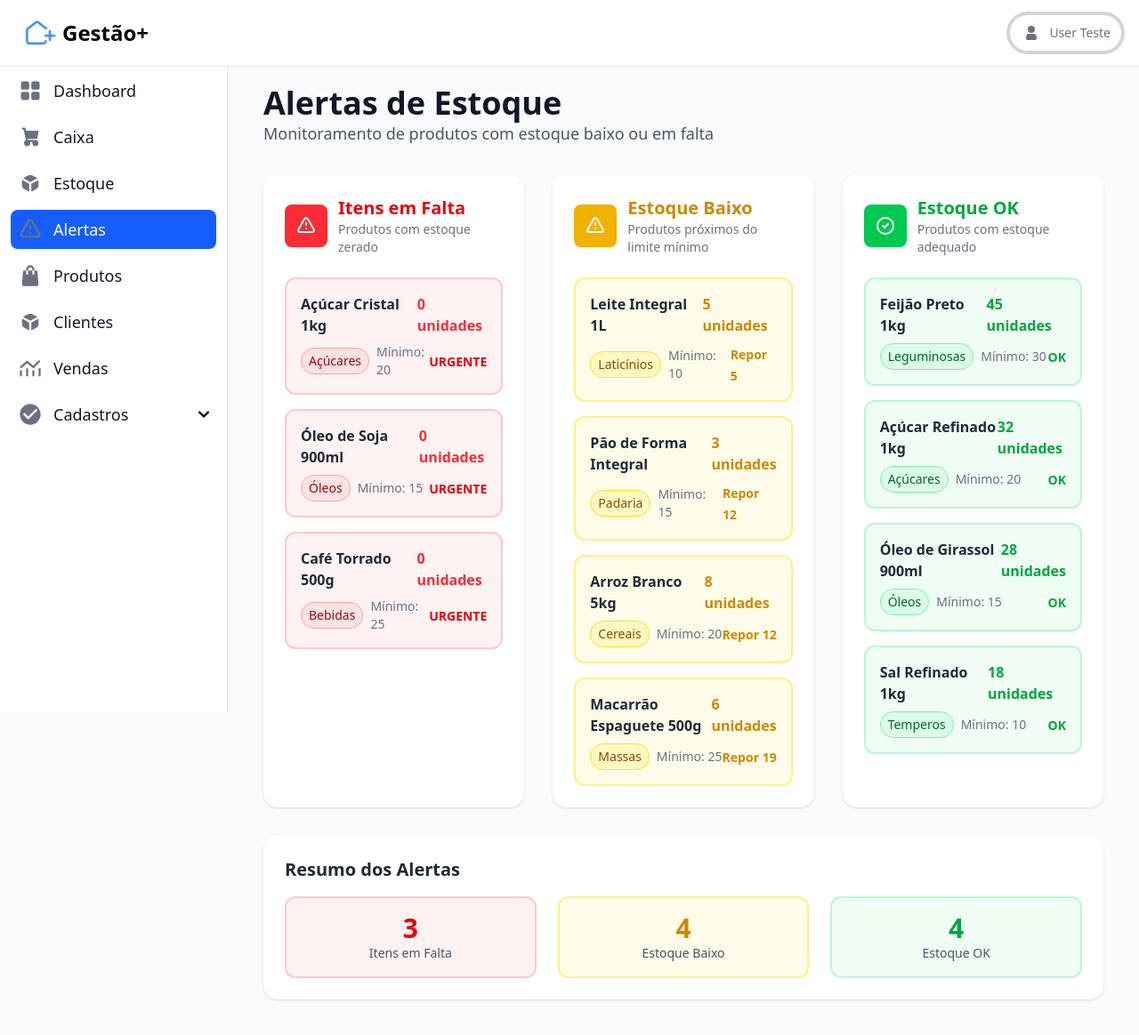
After one commit to vinipadilha/gestao_mais, a Flask app: page /alertas in a window 1280 px wide. The commit adds this page. Shown: the whole page at 89% size. Run offline with Flask 3, Linux system fonts and the light colour scheme; style sheets or scripts are compiled from the project's sources; some libraries are stand-ins or nearby versions.

Commit message:
add página alerts

```diff
--- a/app/routes.py
+++ b/app/routes.py
@@ -44,3 +44,7 @@ def vendas():
 @app.route("/caixa")
 def caixa():
     return render_template("caixa.html")
+
+@app.route("/alertas")
+def alertas():
+    return render_template("alertas.html")
--- /dev/null
+++ b/app/templates/alertas.html
@@ -0,0 +1,284 @@
+<!DOCTYPE html>
+<html lang="en">
+  <head>
+    <meta charset="UTF-8" />
+    <meta name="viewport" content="width=device-width, initial-scale=1.0" />
+    <title>Alertas de Estoque - Gestão+</title>
+    <link href="{{ url_for('static', filename='css/tailwind/output.css') }}" rel="stylesheet">
+  </head>
+  <body class="bg-gray-50 dark:bg-gray-900">
+    {% include 'sidebar.html' %}
+
+    <!-- Conteúdo principal -->
+    <main class="p-10 sm:ml-64 pt-24">
+      <!-- Título da página -->
+      <div class="mb-8">
+        <h1 class="text-4xl font-bold text-gray-900 dark:text-white">Alertas de Estoque</h1>
+        <p class="text-lg text-gray-600 dark:text-gray-400">Monitoramento de produtos com estoque baixo ou em falta</p>
+      </div>
+
+      <!-- Grid com as 3 listas de alertas -->
+      <div class="grid grid-cols-1 lg:grid-cols-3 gap-8">
+
+        <!-- Lista Vermelha - Itens Faltando -->
+        <div class="bg-white dark:bg-gray-800 p-6 rounded-2xl shadow">
+          <div class="flex items-center gap-3 mb-6">
+            <div class="p-3 bg-red-500 rounded-lg">
+              <svg class="w-6 h-6 text-white" fill="none" stroke="currentColor" stroke-width="2" viewBox="0 0 24 24">
+                <path stroke-linecap="round" stroke-linejoin="round" d="M12 9v2m0 4h.01m-6.938 4h13.856c1.54 0 2.502-1.667 1.732-3L13.732 4c-.77-1.333-2.694-1.333-3.464 0L3.34 16c-.77 1.333.192 3 1.732 3z"/>
+              </svg>
+            </div>
+            <div>
+              <h2 class="text-xl font-bold text-red-600 dark:text-red-400">Itens em Falta</h2>
+              <p class="text-sm text-gray-500 dark:text-gray-400">Produtos com estoque zerado</p>
+            </div>
+          </div>
+
+          <div class="space-y-4">
+            <!-- Item em falta 1 -->
+            <div class="p-4 rounded-xl bg-red-50 dark:bg-red-900/30 border-2 border-red-200 dark:border-red-700">
+              <div class="flex justify-between items-center">
+                <span class="font-semibold text-gray-800 dark:text-gray-200">Açúcar Cristal 1kg</span>
+                <span class="text-red-500 dark:text-red-400 font-bold">0 unidades</span>
+              </div>
+              <div class="flex justify-between items-center mt-2">
+                <div class="flex items-center gap-2">
+                  <span class="px-2 py-1 text-sm rounded-2xl bg-red-100 text-red-800 dark:bg-red-800 dark:text-red-200 border border-red-300 dark:border-red-600">Açúcares</span>
+                  <span class="text-sm text-gray-500 dark:text-gray-300">Mínimo: 20</span>
+                </div>
+                <div>
+                  <span class="text-sm text-red-600 dark:text-red-400 font-semibold">URGENTE</span>
+                </div>
+              </div>
+            </div>
+
+            <!-- Item em falta 2 -->
+            <div class="p-4 rounded-xl bg-red-50 dark:bg-red-900/30 border-2 border-red-200 dark:border-red-700">
+              <div class="flex justify-between items-center">
+                <span class="font-semibold text-gray-800 dark:text-gray-200">Óleo de Soja 900ml</span>
+                <span class="text-red-500 dark:text-red-400 font-bold">0 unidades</span>
+              </div>
+              <div class="flex justify-between items-center mt-2">
+                <div class="flex items-center gap-2">
+                  <span class="px-2 py-1 text-sm rounded-2xl bg-red-100 text-red-800 dark:bg-red-800 dark:text-red-200 border border-red-300 dark:border-red-600">Óleos</span>
+                  <span class="text-sm text-gray-500 dark:text-gray-300">Mínimo: 15</span>
+                </div>
+                <div>
+                  <span class="text-sm text-red-600 dark:text-red-400 font-semibold">URGENTE</span>
+                </div>
+              </div>
+            </div>
+
+            <!-- Item em falta 3 -->
+            <div class="p-4 rounded-xl bg-red-50 dark:bg-red-900/30 border-2 border-red-200 dark:border-red-700">
+              <div class="flex justify-between items-center">
+                <span class="font-semibold text-gray-800 dark:text-gray-200">Café Torrado 500g</span>
+                <span class="text-red-500 dark:text-red-400 font-bold">0 unidades</span>
+              </div>
+              <div class="flex justify-between items-center mt-2">
+                <div class="flex items-center gap-2">
+                  <span class="px-2 py-1 text-sm rounded-2xl bg-red-100 text-red-800 dark:bg-red-800 dark:text-red-200 border border-red-300 dark:border-red-600">Bebidas</span>
+                  <span class="text-sm text-gray-500 dark:text-gray-300">Mínimo: 25</span>
+                </div>
+                <div>
+                  <span class="text-sm text-red-600 dark:text-red-400 font-semibold">URGENTE</span>
+                </div>
+              </div>
+            </div>
+          </div>
+        </div>
+
+        <!-- Lista Amarela - Itens Quase Acabando -->
+        <div class="bg-white dark:bg-gray-800 p-6 rounded-2xl shadow">
+          <div class="flex items-center gap-3 mb-6">
+            <div class="p-3 bg-yellow-500 rounded-lg">
+              <svg class="w-6 h-6 text-white" fill="none" stroke="currentColor" stroke-width="2" viewBox="0 0 24 24">
+                <path stroke-linecap="round" stroke-linejoin="round" d="M12 9v2m0 4h.01m-6.938 4h13.856c1.54 0 2.502-1.667 1.732-3L13.732 4c-.77-1.333-2.694-1.333-3.464 0L3.34 16c-.77 1.333.192 3 1.732 3z"/>
+              </svg>
+            </div>
+            <div>
+              <h2 class="text-xl font-bold text-yellow-600 dark:text-yellow-400">Estoque Baixo</h2>
+              <p class="text-sm text-gray-500 dark:text-gray-400">Produtos próximos do limite mínimo</p>
+            </div>
+          </div>
+
+          <div class="space-y-4">
+            <!-- Item estoque baixo 1 -->
+            <div class="p-4 rounded-xl bg-yellow-50 dark:bg-yellow-900/30 border-2 border-yellow-200 dark:border-yellow-700">
+              <div class="flex justify-between items-center">
+                <span class="font-semibold text-gray-800 dark:text-gray-200">Leite Integral 1L</span>
+                <span class="text-yellow-600 dark:text-yellow-400 font-bold">5 unidades</span>
+              </div>
+              <div class="flex justify-between items-center mt-2">
+                <div class="flex items-center gap-2">
+                  <span class="px-2 py-1 text-sm rounded-2xl bg-yellow-100 text-yellow-800 dark:bg-yellow-800 dark:text-yellow-200 border border-yellow-300 dark:border-yellow-600">Laticínios</span>
+                  <span class="text-sm text-gray-500 dark:text-gray-300">Mínimo: 10</span>
+                </div>
+                <div>
+                  <span class="text-sm text-yellow-600 dark:text-yellow-400 font-semibold">Repor 5</span>
+                </div>
+              </div>
+            </div>
+
+            <!-- Item estoque baixo 2 -->
+            <div class="p-4 rounded-xl bg-yellow-50 dark:bg-yellow-900/30 border-2 border-yellow-200 dark:border-yellow-700">
+              <div class="flex justify-between items-center">
+                <span class="font-semibold text-gray-800 dark:text-gray-200">Pão de Forma Integral</span>
+                <span class="text-yellow-600 dark:text-yellow-400 font-bold">3 unidades</span>
+              </div>
+              <div class="flex justify-between items-center mt-2">
+                <div class="flex items-center gap-2">
+                  <span class="px-2 py-1 text-sm rounded-2xl bg-yellow-100 text-yellow-800 dark:bg-yellow-800 dark:text-yellow-200 border border-yellow-300 dark:border-yellow-600">Padaria</span>
+                  <span class="text-sm text-gray-500 dark:text-gray-300">Mínimo: 15</span>
+                </div>
+                <div>
+                  <span class="text-sm text-yellow-600 dark:text-yellow-400 font-semibold">Repor 12</span>
+                </div>
+              </div>
+            </div>
+
+            <!-- Item estoque baixo 3 -->
+            <div class="p-4 rounded-xl bg-yellow-50 dark:bg-yellow-900/30 border-2 border-yellow-200 dark:border-yellow-700">
+              <div class="flex justify-between items-center">
+                <span class="font-semibold text-gray-800 dark:text-gray-200">Arroz Branco 5kg</span>
+                <span class="text-yellow-600 dark:text-yellow-400 font-bold">8 unidades</span>
+              </div>
+              <div class="flex justify-between items-center mt-2">
+                <div class="flex items-center gap-2">
+                  <span class="px-2 py-1 text-sm rounded-2xl bg-yellow-100 text-yellow-800 dark:bg-yellow-800 dark:text-yellow-200 border border-yellow-300 dark:border-yellow-600">Cereais</span>
+                  <span class="text-sm text-gray-500 dark:text-gray-300">Mínimo: 20</span>
+                </div>
+                <div>
+                  <span class="text-sm text-yellow-600 dark:text-yellow-400 font-semibold">Repor 12</span>
+                </div>
+              </div>
+            </div>
+
+            <!-- Item estoque baixo 4 -->
+            <div class="p-4 rounded-xl bg-yellow-50 dark:bg-yellow-900/30 border-2 border-yellow-200 dark:border-yellow-700">
+              <div class="flex justify-between items-center">
+                <span class="font-semibold text-gray-800 dark:text-gray-200">Macarrão Espaguete 500g</span>
+                <span class="text-yellow-600 dark:text-yellow-400 font-bold">6 unidades</span>
+              </div>
+              <div class="flex justify-between items-center mt-2">
+                <div class="flex items-center gap-2">
+                  <span class="px-2 py-1 text-sm rounded-2xl bg-yellow-100 text-yellow-800 dark:bg-yellow-800 dark:text-yellow-200 border border-yellow-300 dark:border-yellow-600">Massas</span>
+                  <span class="text-sm text-gray-500 dark:text-gray-300">Mínimo: 25</span>
+                </div>
+                <div>
+                  <span class="text-sm text-yellow-600 dark:text-yellow-400 font-semibold">Repor 19</span>
+                </div>
+              </div>
+            </div>
+          </div>
+        </div>
+
+        <!-- Lista Verde - Itens com Estoque Adequado -->
+        <div class="bg-white dark:bg-gray-800 p-6 rounded-2xl shadow">
+          <div class="flex items-center gap-3 mb-6">
+            <div class="p-3 bg-green-500 rounded-lg">
+              <svg class="w-6 h-6 text-white" fill="none" stroke="currentColor" stroke-width="2" viewBox="0 0 24 24">
+                <path stroke-linecap="round" stroke-linejoin="round" d="M9 12l2 2 4-4m6 2a9 9 0 11-18 0 9 9 0 0118 0z"/>
+              </svg>
+            </div>
+            <div>
+              <h2 class="text-xl font-bold text-green-600 dark:text-green-400">Estoque OK</h2>
+              <p class="text-sm text-gray-500 dark:text-gray-400">Produtos com estoque adequado</p>
+            </div>
+          </div>
+
+          <div class="space-y-4">
+            <!-- Item estoque OK 1 -->
+            <div class="p-4 rounded-xl bg-green-50 dark:bg-green-900/30 border-2 border-green-200 dark:border-green-700">
+              <div class="flex justify-between items-center">
+                <span class="font-semibold text-gray-800 dark:text-gray-200">Feijão Preto 1kg</span>
+                <span class="text-green-600 dark:text-green-400 font-bold">45 unidades</span>
+              </div>
+              <div class="flex justify-between items-center mt-2">
+                <div class="flex items-center gap-2">
+                  <span class="px-2 py-1 text-sm rounded-2xl bg-green-100 text-green-800 dark:bg-green-800 dark:text-green-200 border border-green-300 dark:border-green-600">Leguminosas</span>
+                  <span class="text-sm text-gray-500 dark:text-gray-300">Mínimo: 30</span>
+                </div>
+                <div>
+                  <span class="text-sm text-green-600 dark:text-green-400 font-semibold">OK</span>
+                </div>
+              </div>
+            </div>
+
+            <!-- Item estoque OK 2 -->
+            <div class="p-4 rounded-xl bg-green-50 dark:bg-green-900/30 border-2 border-green-200 dark:border-green-700">
+              <div class="flex justify-between items-center">
+                <span class="font-semibold text-gray-800 dark:text-gray-200">Açúcar Refinado 1kg</span>
+                <span class="text-green-600 dark:text-green-400 font-bold">32 unidades</span>
+              </div>
+              <div class="flex justify-between items-center mt-2">
+                <div class="flex items-center gap-2">
+                  <span class="px-2 py-1 text-sm rounded-2xl bg-green-100 text-green-800 dark:bg-green-800 dark:text-green-200 border border-green-300 dark:border-green-600">Açúcares</span>
+                  <span class="text-sm text-gray-500 dark:text-gray-300">Mínimo: 20</span>
+                </div>
+                <div>
+                  <span class="text-sm text-green-600 dark:text-green-400 font-semibold">OK</span>
+                </div>
+              </div>
+            </div>
+
+            <!-- Item estoque OK 3 -->
+            <div class="p-4 rounded-xl bg-green-50 dark:bg-green-900/30 border-2 border-green-200 dark:border-green-700">
+              <div class="flex justify-between items-center">
+                <span class="font-semibold text-gray-800 dark:text-gray-200">Óleo de Girassol 900ml</span>
+                <span class="text-green-600 dark:text-green-400 font-bold">28 unidades</span>
+              </div>
+              <div class="flex justify-between items-center mt-2">
+                <div class="flex items-center gap-2">
+                  <span class="px-2 py-1 text-sm rounded-2xl bg-green-100 text-green-800 dark:bg-green-800 dark:text-green-200 border border-green-300 dark:border-green-600">Óleos</span>
+                  <span class="text-sm text-gray-500 dark:text-gray-300">Mínimo: 15</span>
+                </div>
+                <div>
+                  <span class="text-sm text-green-600 dark:text-green-400 font-semibold">OK</span>
+                </div>
+              </div>
+            </div>
+
+            <!-- Item estoque OK 4 -->
+            <div class="p-4 rounded-xl bg-green-50 dark:bg-green-900/30 border-2 border-green-200 dark:border-green-700">
+              <div class="flex justify-between items-center">
+                <span class="font-semibold text-gray-800 dark:text-gray-200">Sal Refinado 1kg</span>
+                <span class="text-green-600 dark:text-green-400 font-bold">18 unidades</span>
+              </div>
+              <div class="flex justify-between items-center mt-2">
+                <div class="flex items-center gap-2">
+                  <span class="px-2 py-1 text-sm rounded-2xl bg-green-100 text-green-800 dark:bg-green-800 dark:text-green-200 border border-green-300 dark:border-green-600">Temperos</span>
+                  <span class="text-sm text-gray-500 dark:text-gray-300">Mínimo: 10</span>
+                </div>
+                <div>
+                  <span class="text-sm text-green-600 dark:text-green-400 font-semibold">OK</span>
+                </div>
+              </div>
+            </div>
+          </div>
+        </div>
+      </div>
+
+      <!-- Resumo dos alertas -->
+      <div class="mt-8 bg-white dark:bg-gray-800 p-6 rounded-2xl shadow">
+        <h3 class="text-xl font-bold text-gray-800 dark:text-gray-200 mb-4">Resumo dos Alertas</h3>
+        <div class="grid grid-cols-1 md:grid-cols-3 gap-6">
+          <div class="text-center p-4 rounded-xl bg-red-50 dark:bg-red-900/30 border-2 border-red-200 dark:border-red-700">
+            <div class="text-3xl font-bold text-red-600 dark:text-red-400">3</div>
+            <div class="text-sm text-gray-600 dark:text-gray-400">Itens em Falta</div>
+          </div>
+          <div class="text-center p-4 rounded-xl bg-yellow-50 dark:bg-yellow-900/30 border-2 border-yellow-200 dark:border-yellow-700">
+            <div class="text-3xl font-bold text-yellow-600 dark:text-yellow-400">4</div>
+            <div class="text-sm text-gray-600 dark:text-gray-400">Estoque Baixo</div>
+          </div>
+          <div class="text-center p-4 rounded-xl bg-green-50 dark:bg-green-900/30 border-2 border-green-200 dark:border-green-700">
+            <div class="text-3xl font-bold text-green-600 dark:text-green-400">4</div>
+            <div class="text-sm text-gray-600 dark:text-gray-400">Estoque OK</div>
+          </div>
+        </div>
+      </div>
+    </main>
+
+    <script src="https://cdn.jsdelivr.net/npm/flowbite@2.5.1/dist/flowbite.min.js"></script>
+  </body>
+</html>
--- a/app/templates/sidebar.html
+++ b/app/templates/sidebar.html
@@ -112,6 +112,14 @@
               <path fill="currentColor" d="M9.98189 4.50602c1.24881-.67469 2.78741-.67469 4.03621 0l3.9638 2.14148c.3634.19632.6862.44109.9612.72273l-6.9288 3.60207L5.20654 7.225c.2403-.22108.51215-.41573.81157-.5775l3.96378-2.14148ZM4.16678 8.84364C4.05757 9.18783 4 9.5493 4 9.91844v4.28296c0 1.3494.7693 2.5963 2.01811 3.2709l3.96378 2.1415c.32051.1732.66011.3019 1.00901.3862v-7.4L4.16678 8.84364ZM13.009 20c.3489-.0843.6886-.213 1.0091-.3862l3.9638-2.1415C19.2307 16.7977 20 15.5508 20 14.2014V9.91844c0-.30001-.038-.59496-.1109-.87967L13.009 12.6155V20Z"/>
             </svg>
             <span class="ms-3 text-lg">Estoque</span>
+          </a>
+        </li>
+        <li>
+          <a href="/alertas" class="sidebar-link flex items-center p-2 text-gray-900 rounded-lg dark:text-white hover:bg-gray-100 dark:hover:bg-gray-700 group">
+            <svg class="shrink-0 w-7 h-7 text-gray-500 transition duration-75 dark:text-gray-400 group-hover:text-gray-900 dark:group-hover:text-white" aria-hidden="true" xmlns="http://www.w3.org/2000/svg" fill="none" stroke="currentColor" stroke-width="2" viewBox="0 0 24 24">
+              <path stroke-linecap="round" stroke-linejoin="round" d="M12 9v2m0 4h.01m-6.938 4h13.856c1.54 0 2.502-1.667 1.732-3L13.732 4c-.77-1.333-2.694-1.333-3.464 0L3.34 16c-.77 1.333.192 3 1.732 3z"/>
+            </svg>
+            <span class="ms-3 text-lg">Alertas</span>
           </a>
         </li>
         <li>
```
